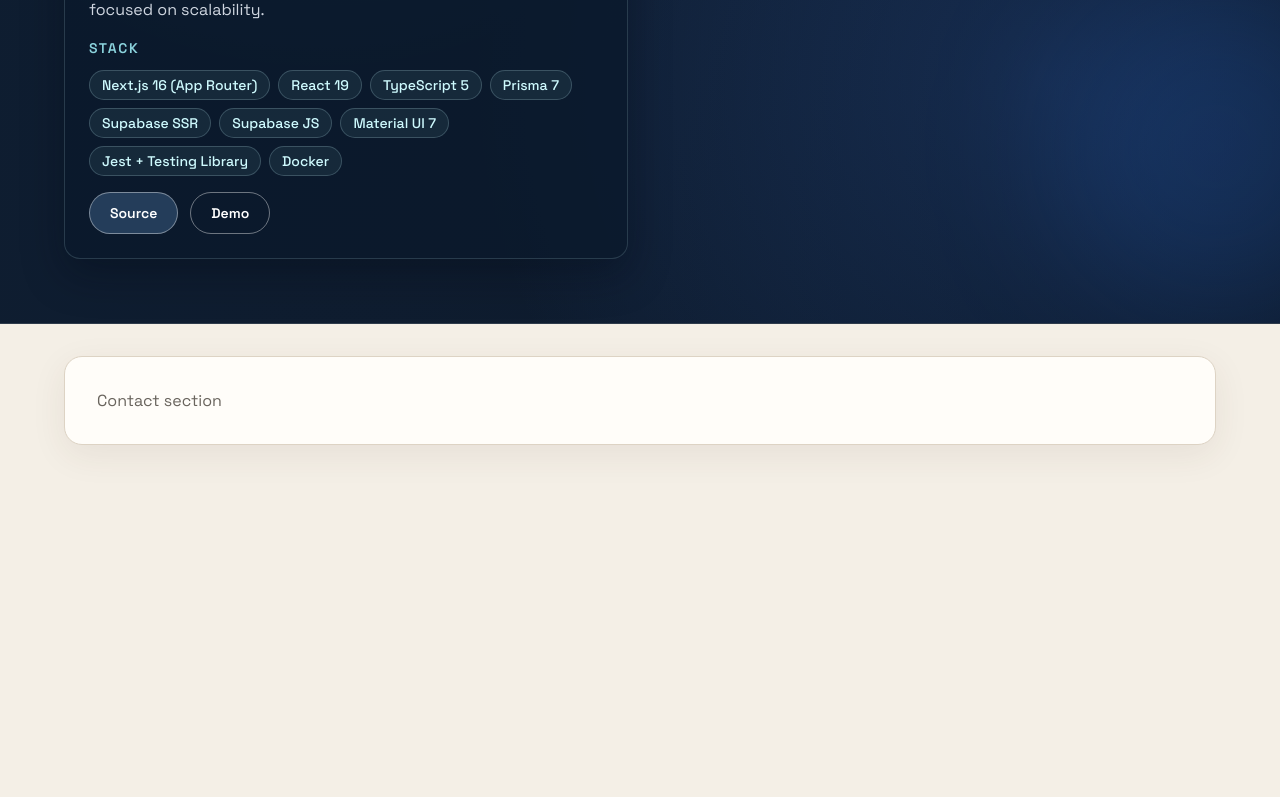
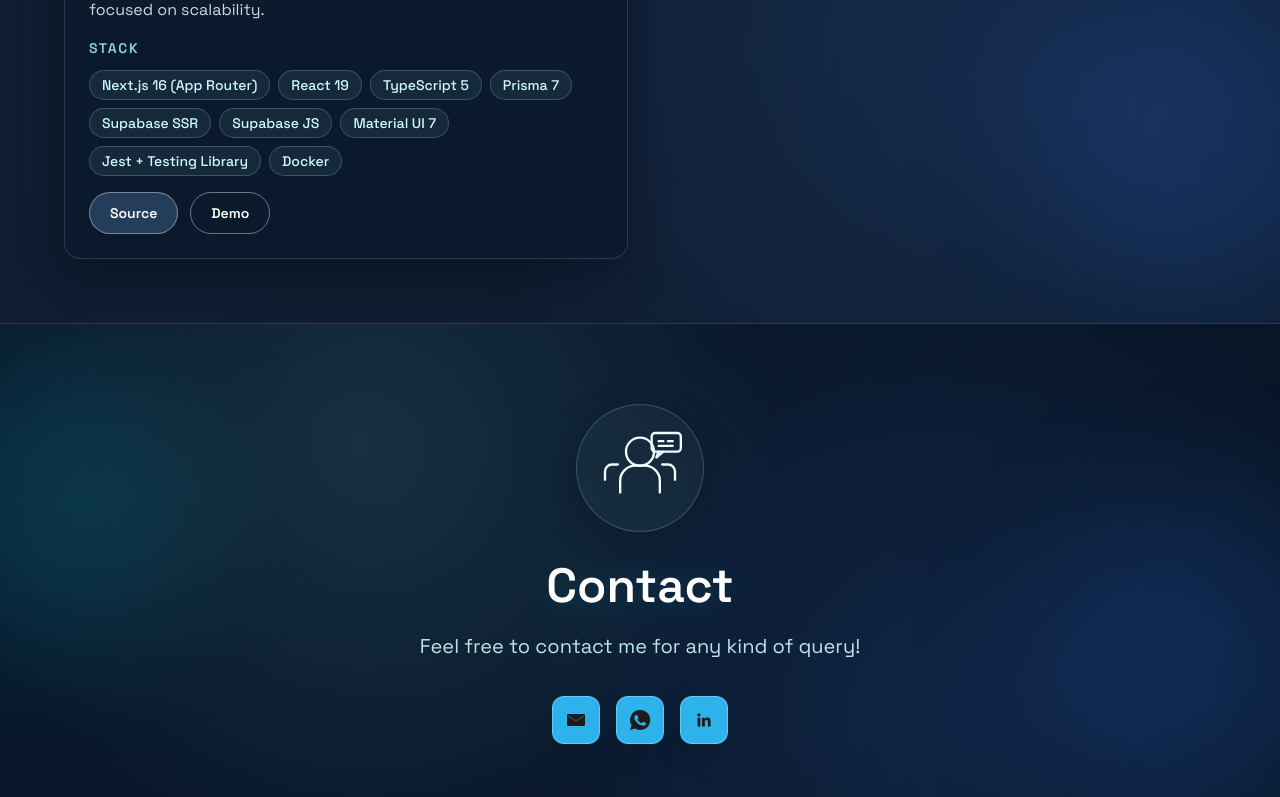
Before and after one commit to andredeandrade/portfolio, a Next.js app: page /en in a window 1280 px wide. Shown: the part 2000-2797 px from the top of the page. Before the commit the page ends 2509 px from the top, so only its background shows below. Built offline with nearby package versions, Linux system fonts and the light colour scheme.

Commit message:
add section contact

```diff
--- a/src/app/[locale]/page.tsx
+++ b/src/app/[locale]/page.tsx
@@ -2,6 +2,7 @@ import { notFound } from 'next/navigation'
 import { HeroSection } from '@/components/heroSection'
 import { ProjectsSection } from '@/components/projectsSection'
 import { TechnologiesSection } from '@/components/technologiesSection'
+import { ContactSection } from '@/components/contactSection'
 import { TopBar } from '@/components/topBar'
 import { isLocale, locales, type Locale } from '@/i18n/config'
 import { messages } from '@/i18n/messages'
@@ -33,11 +34,7 @@ export default async function LocaleHomePage({ params }: PageProps) {
 
       <ProjectsSection text={text} />
 
-      <section id="contact" className="container py-8 pb-16">
-        <div className="card p-8 text-[var(--color-muted)]">
-          Contact section
-        </div>
-      </section>
+      <ContactSection text={text} />
     </main>
   )
 }
--- /dev/null
+++ b/src/components/contactSection/index.tsx
@@ -0,0 +1,126 @@
+import type { MessageBundle } from '@/i18n/messages'
+
+type ContactSectionProps = {
+  text: MessageBundle
+}
+
+type ContactLink = {
+  href: string
+  label: string
+  icon: 'email' | 'whatsapp' | 'linkedin'
+}
+
+function ContactIcon({ icon }: { icon: ContactLink['icon'] }) {
+  const base = 'h-6 w-6 fill-current'
+
+  switch (icon) {
+    case 'email':
+      return (
+        <svg viewBox="0 0 24 24" className={base} aria-hidden="true">
+          <path d="M4 6h16a1 1 0 0 1 1 1v10a1 1 0 0 1-1 1H4a1 1 0 0 1-1-1V7a1 1 0 0 1 1-1m0 2v.5l8 4.5 8-4.5V8l-8 4.5L4 8" />
+        </svg>
+      )
+
+    case 'whatsapp':
+      return (
+        <svg viewBox="0 0 24 24" className={base} aria-hidden="true">
+          <path d="M12.02 2a9.95 9.95 0 0 0-8.5 15.14L2 22l5.03-1.48A10 10 0 1 0 12.02 2m5.77 14.37c-.24.66-1.4 1.26-1.93 1.34-.5.07-1.13.1-1.82-.12-.42-.13-.95-.31-1.64-.6-2.88-1.25-4.75-4.16-4.9-4.36-.14-.2-1.16-1.55-1.16-2.95s.73-2.08 1-2.36a1.1 1.1 0 0 1 .8-.38h.58c.19 0 .45-.07.7.53.24.6.8 2.08.87 2.23.07.14.12.31.02.5-.1.2-.14.31-.29.48-.14.17-.3.38-.42.5-.14.14-.29.3-.12.58.16.28.73 1.21 1.57 1.95 1.07.95 1.98 1.25 2.27 1.4.29.14.46.12.63-.07.17-.2.73-.85.93-1.14.2-.29.4-.24.66-.14.27.1 1.69.8 1.98.95.28.14.48.22.55.34.07.13.07.75-.17 1.42" />
+        </svg>
+      )
+
+    case 'linkedin':
+      return (
+        <svg viewBox="0 0 24 24" className={base} aria-hidden="true">
+          <path d="M6.94 8.5A1.56 1.56 0 1 1 6.94 5.37a1.56 1.56 0 0 1 0 3.12M5.56 9.75h2.76v8.68H5.56zm4.42 0h2.64v1.18h.04c.37-.7 1.27-1.44 2.62-1.44 2.8 0 3.32 1.84 3.32 4.24v4.7h-2.75v-4.17c0-1 0-2.28-1.4-2.28s-1.61 1.08-1.61 2.2v4.25H9.98z" />
+        </svg>
+      )
+
+    default:
+      return null
+  }
+}
+
+function SupportIcon() {
+  return (
+    <svg
+      viewBox="0 0 96 96"
+      className="h-26 w-26 text-cyan-50 sm:h-28 sm:w-28"
+      fill="none"
+      stroke="currentColor"
+      strokeWidth="2"
+      strokeLinecap="round"
+      strokeLinejoin="round"
+      aria-hidden="true"
+    >
+      <circle cx="48" cy="34" r="12" />
+      <path d="M31 69v-10c0-7.18 5.82-13 13-13h8c7.18 0 13 5.82 13 13v10" />
+      <path d="M29 45h-5a6 6 0 0 0-6 6v7" />
+      <path d="M67 45h5a6 6 0 0 1 6 6v7" />
+      <rect x="58" y="18" width="25" height="16" rx="3" />
+      <path d="m64 34-2 5 6-5" />
+      <path d="M64 25h4M72 25h4M64 29h12" />
+    </svg>
+  )
+}
+
+export function ContactSection({ text }: ContactSectionProps) {
+  const links: ContactLink[] = [
+    {
+      href: 'mailto:andre@andrade.inf.br',
+      label: text.socialEmail,
+      icon: 'email',
+    },
+    {
+      href: 'https://wa.me/5551989353301',
+      label: text.contactWhatsapp,
+      icon: 'whatsapp',
+    },
+    {
+      href: 'https://www.linkedin.com/in/andré-andrade-8bb9a8177',
+      label: text.socialLinkedin,
+      icon: 'linkedin',
+    },
+  ]
+
+  return (
+    <section
+      id="contact"
+      className="relative isolate overflow-hidden bg-[#09172b] py-16 sm:py-20"
+    >
+      <div className="absolute -left-24 top-8 h-72 w-72 rounded-full bg-cyan-400/18 blur-3xl" />
+      <div className="absolute -right-20 bottom-0 h-80 w-80 rounded-full bg-blue-500/22 blur-3xl" />
+      <div className="absolute inset-0 bg-[radial-gradient(circle_at_28%_24%,rgba(122,242,225,0.14),transparent_42%),radial-gradient(circle_at_76%_80%,rgba(65,132,255,0.18),transparent_44%)]" />
+      <div className="absolute inset-0 bg-[linear-gradient(118deg,rgba(7,22,39,0.3)_0%,rgba(8,23,40,0.08)_48%,rgba(6,17,31,0.42)_100%)]" />
+
+      <div className="container relative z-10 text-center">
+        <div className="mx-auto mb-6 grid h-32 w-32 place-items-center rounded-full border border-cyan-100/20 bg-cyan-100/[0.04] shadow-[0_10px_32px_rgba(7,16,31,0.35)]">
+          <SupportIcon />
+        </div>
+
+        <h2 className="text-4xl font-semibold leading-tight text-white drop-shadow-[0_2px_14px_rgba(18,219,255,0.12)] sm:text-5xl">
+          {text.contactTitle}
+        </h2>
+
+        <p className="mx-auto mt-4 max-w-2xl text-lg text-cyan-100/90 sm:text-xl">
+          {text.contactLead}
+        </p>
+
+        <ul className="mt-9 flex flex-wrap items-center justify-center gap-3 sm:gap-4">
+          {links.map((link) => (
+            <li key={link.icon}>
+              <a
+                href={link.href}
+                target={link.href.startsWith('mailto:') ? undefined : '_blank'}
+                rel={link.href.startsWith('mailto:') ? undefined : 'noreferrer'}
+                aria-label={link.label}
+                className="grid h-12 w-12 place-items-center rounded-md border border-cyan-100/35 bg-[#2eb2eb] text-white shadow-[0_10px_24px_rgba(8,28,48,0.3)] transition-all hover:-translate-y-0.5 hover:bg-[#39bff5]"
+              >
+                <ContactIcon icon={link.icon} />
+              </a>
+            </li>
+          ))}
+        </ul>
+      </div>
+    </section>
+  )
+}
--- a/src/components/topBar/socialLinks/index.tsx
+++ b/src/components/topBar/socialLinks/index.tsx
@@ -1,7 +1,10 @@
 import type { MessageBundle } from '@/i18n/messages'
 
 type SocialLinksProps = {
-  text: Pick<MessageBundle, 'socialGithub' | 'socialLinkedin' | 'socialEmail'>
+  text: Pick<
+    MessageBundle,
+    'socialGithub' | 'socialLinkedin' | 'contactWhatsapp'
+  >
 }
 
 export function SocialLinks({ text }: SocialLinksProps) {
@@ -40,8 +43,10 @@ export function SocialLinks({ text }: SocialLinksProps) {
       </a>
 
       <a
-        href="mailto:andre@andrade.inf.br"
-        aria-label={text.socialEmail}
+        href="https://wa.me/5551989353301"
+        target="_blank"
+        rel="noreferrer"
+        aria-label={text.contactWhatsapp}
         className="rounded-md p-2 text-[var(--topbar-text-soft)] transition-colors hover:bg-[var(--topbar-hover)] hover:text-[var(--topbar-text)]"
       >
         <svg
@@ -49,7 +54,7 @@ export function SocialLinks({ text }: SocialLinksProps) {
           className="h-6 w-6 fill-current"
           aria-hidden="true"
         >
-          <path d="M4 6h16a1 1 0 0 1 1 1v10a1 1 0 0 1-1 1H4a1 1 0 0 1-1-1V7a1 1 0 0 1 1-1m0 2v.5l8 4.5 8-4.5V8l-8 4.5L4 8" />
+          <path d="M12.02 2a9.95 9.95 0 0 0-8.5 15.14L2 22l5.03-1.48A10 10 0 1 0 12.02 2m5.77 14.37c-.24.66-1.4 1.26-1.93 1.34-.5.07-1.13.1-1.82-.12-.42-.13-.95-.31-1.64-.6-2.88-1.25-4.75-4.16-4.9-4.36-.14-.2-1.16-1.55-1.16-2.95s.73-2.08 1-2.36a1.1 1.1 0 0 1 .8-.38h.58c.19 0 .45-.07.7.53.24.6.8 2.08.87 2.23.07.14.12.31.02.5-.1.2-.14.31-.29.48-.14.17-.3.38-.42.5-.14.14-.29.3-.12.58.16.28.73 1.21 1.57 1.95 1.07.95 1.98 1.25 2.27 1.4.29.14.46.12.63-.07.17-.2.73-.85.93-1.14.2-.29.4-.24.66-.14.27.1 1.69.8 1.98.95.28.14.48.22.55.34.07.13.07.75-.17 1.42" />
         </svg>
       </a>
     </>
--- a/src/i18n/messages.ts
+++ b/src/i18n/messages.ts
@@ -41,6 +41,9 @@ export const messages = {
     projectStackLabel: 'Stack',
     projectSource: 'Source',
     projectLive: 'Demo',
+    contactTitle: 'Contato',
+    contactLead: 'Fique a vontade para entrar em contato para qualquer duvida!',
+    contactWhatsapp: 'WhatsApp',
   },
   en: {
     badge: 'Portfolio',
@@ -82,6 +85,9 @@ export const messages = {
     projectStackLabel: 'Stack',
     projectSource: 'Source',
     projectLive: 'Demo',
+    contactTitle: 'Contact',
+    contactLead: 'Feel free to contact me for any kind of query!',
+    contactWhatsapp: 'WhatsApp',
   },
 } as const
 
```
